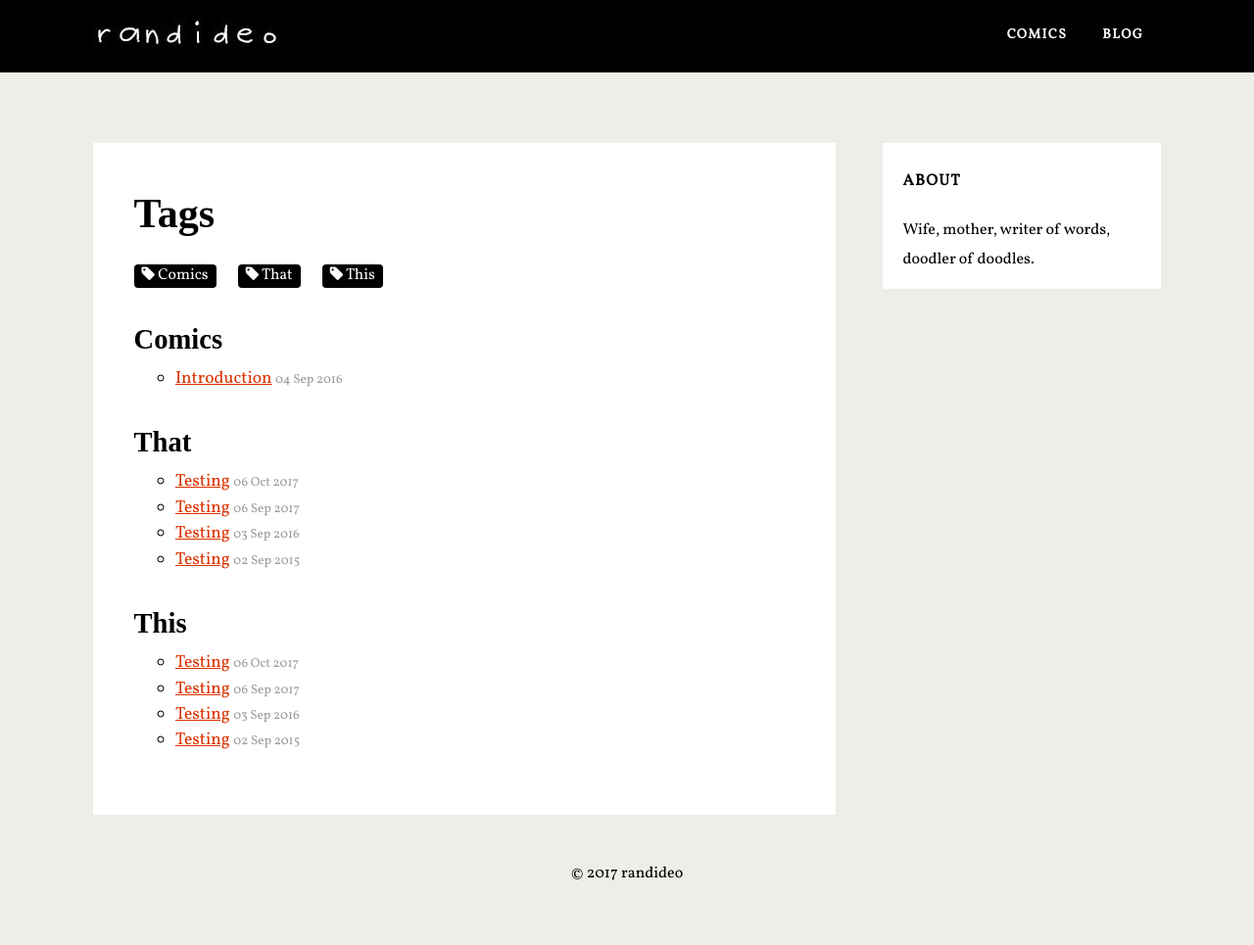
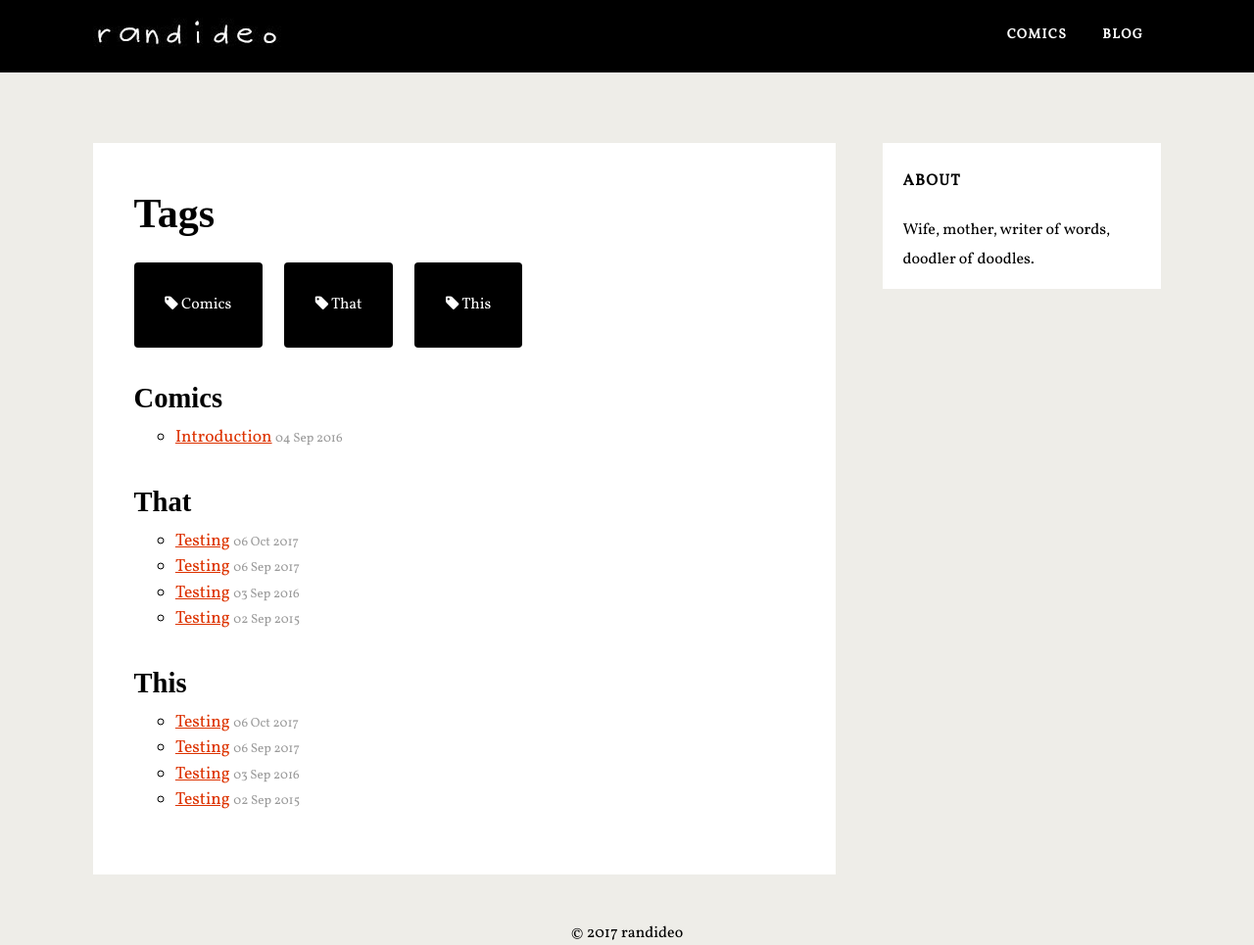
Before and after one commit to randideo/randideo.github.io, a Jekyll site: the page built from tags.html, in a window 1280 px wide. Shown: the whole page at 98% size. Built offline with Jekyll 4.4.1, drawn with Linux system fonts in a browser that asks for light colours; nearby versions of some CDN libraries; some web fonts are replaced; comment, search, counter and statistics services are not loaded; before the commit the page ends 904 px from its top, so only the background shows below that.

Commit message:
Update tags.html

```diff
--- a/tags.html
+++ b/tags.html
@@ -87,7 +87,7 @@ Here we generate all the tags.
 .codinfox-tag-mark{
     display: inline-block;
     background: #000;
-    padding: 0 .5rem;
+    padding: 2em;
     margin-right: .5rem;
     border-radius: 4px;
     color: #fff;
```
